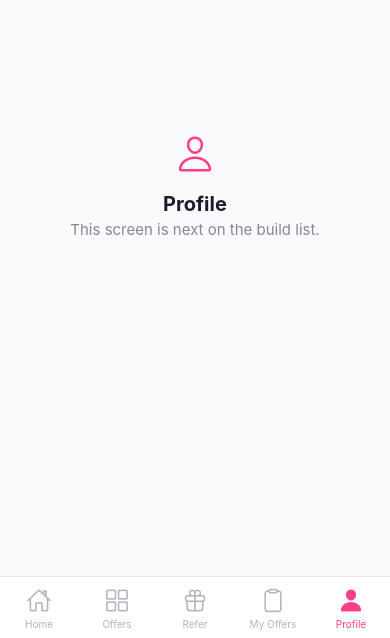
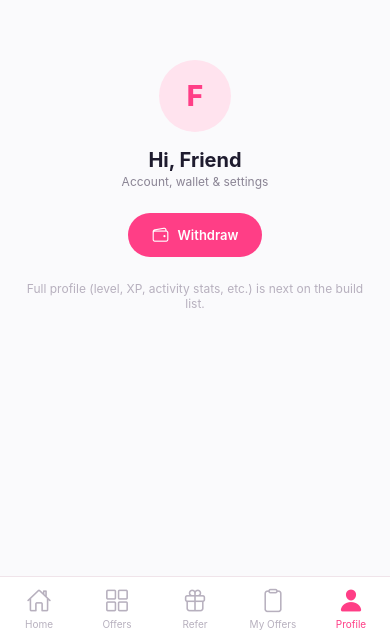
Before and after one commit to sxmnlxi/Nlxiradhe, a React Native app: screen /Profile in a window 390 px wide. Shown: the part 206-844 px from the top of the page. Built offline with nearby package versions, Linux system fonts and the light colour scheme.

Commit message:
Update ProfileScreen.js

```diff
--- a/src/screens/ProfileScreen.js
+++ b/src/screens/ProfileScreen.js
@@ -1,6 +1,76 @@
-import React from 'react';
-import PlaceholderScreen from './PlaceholderScreen';
+import React, { useState } from 'react';
+import { View, Text, StyleSheet, TouchableOpacity } from 'react-native';
+import { Ionicons } from '@expo/vector-icons';
+import { colors, spacing, radius, typography } from '../theme/colors';
+import WithdrawScreen from './WithdrawScreen';
 
 export default function ProfileScreen() {
-  return <PlaceholderScreen title="Profile" icon="person-outline" />;
+  const [showWithdraw, setShowWithdraw] = useState(false);
+
+  if (showWithdraw) {
+    return (
+      <WithdrawScreen navigation={{ goBack: () => setShowWithdraw(false) }} />
+    );
+  }
+
+  return (
+    <View style={styles.screen}>
+      <View style={styles.avatar}>
+        <Text style={styles.avatarLetter}>F</Text>
+      </View>
+      <Text style={styles.name}>Hi, Friend</Text>
+      <Text style={styles.subtitle}>Account, wallet & settings</Text>
+
+      <TouchableOpacity
+        style={styles.withdrawBtn}
+        activeOpacity={0.85}
+        onPress={() => setShowWithdraw(true)}
+      >
+        <Ionicons name="wallet-outline" size={18} color={colors.white} />
+        <Text style={styles.withdrawText}>Withdraw</Text>
+      </TouchableOpacity>
+
+      <Text style={styles.note}>
+        Full profile (level, XP, activity stats, etc.) is next on the build list.
+      </Text>
+    </View>
+  );
 }
+
+const styles = StyleSheet.create({
+  screen: {
+    flex: 1,
+    backgroundColor: colors.background,
+    alignItems: 'center',
+    justifyContent: 'center',
+    padding: spacing.lg,
+  },
+  avatar: {
+    width: 72,
+    height: 72,
+    borderRadius: 36,
+    backgroundColor: colors.primaryLight,
+    alignItems: 'center',
+    justifyContent: 'center',
+    marginBottom: spacing.md,
+  },
+  avatarLetter: { ...typography.h1, color: colors.primary },
+  name: { ...typography.h2, color: colors.textPrimary },
+  subtitle: { ...typography.small, color: colors.textSecondary, marginTop: 2 },
+  withdrawBtn: {
+    flexDirection: 'row',
+    alignItems: 'center',
+    backgroundColor: colors.primary,
+    borderRadius: radius.pill,
+    paddingVertical: 12,
+    paddingHorizontal: 24,
+    marginTop: spacing.lg,
+  },
+  withdrawText: { color: colors.white, ...typography.label, marginLeft: 8 },
+  note: {
+    ...typography.small,
+    color: colors.textMuted,
+    marginTop: spacing.lg,
+    textAlign: 'center',
+  },
+});
```
